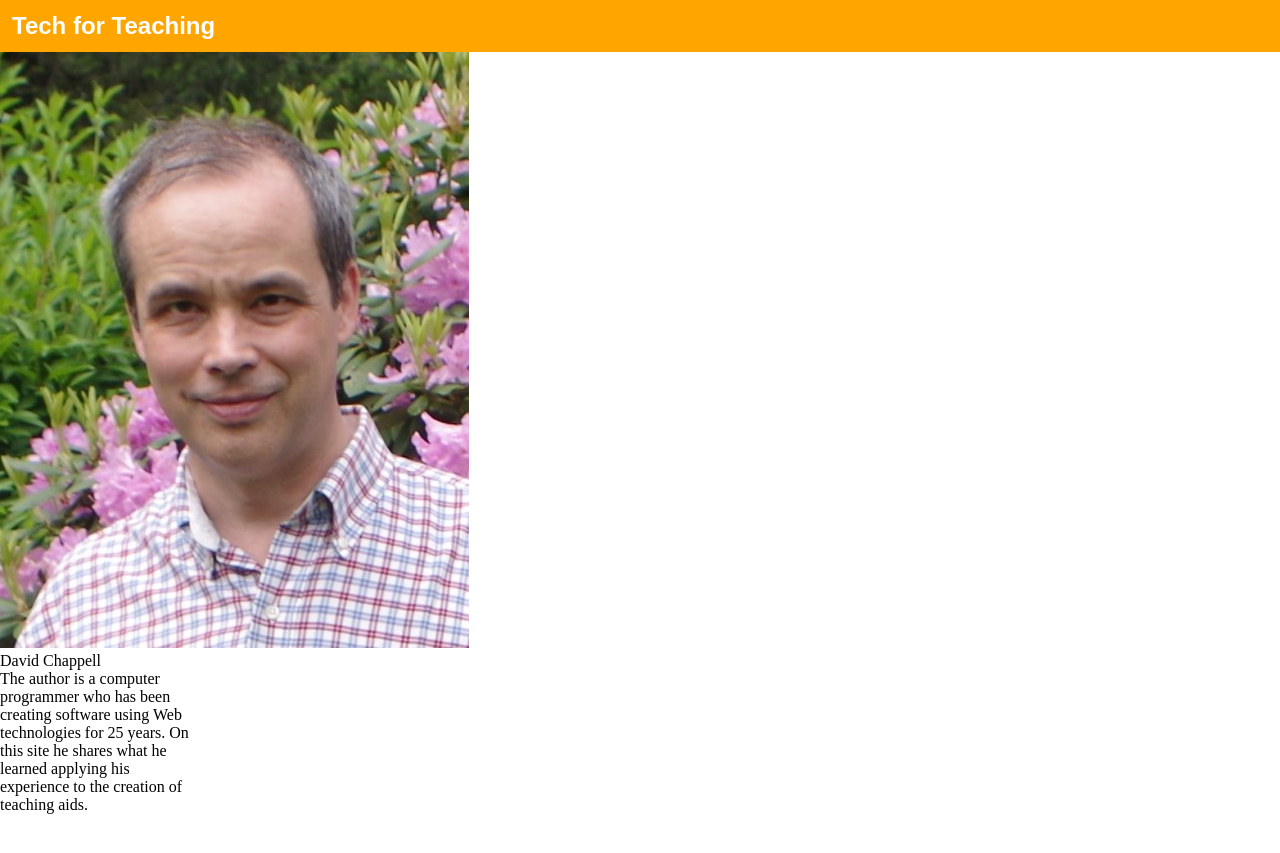
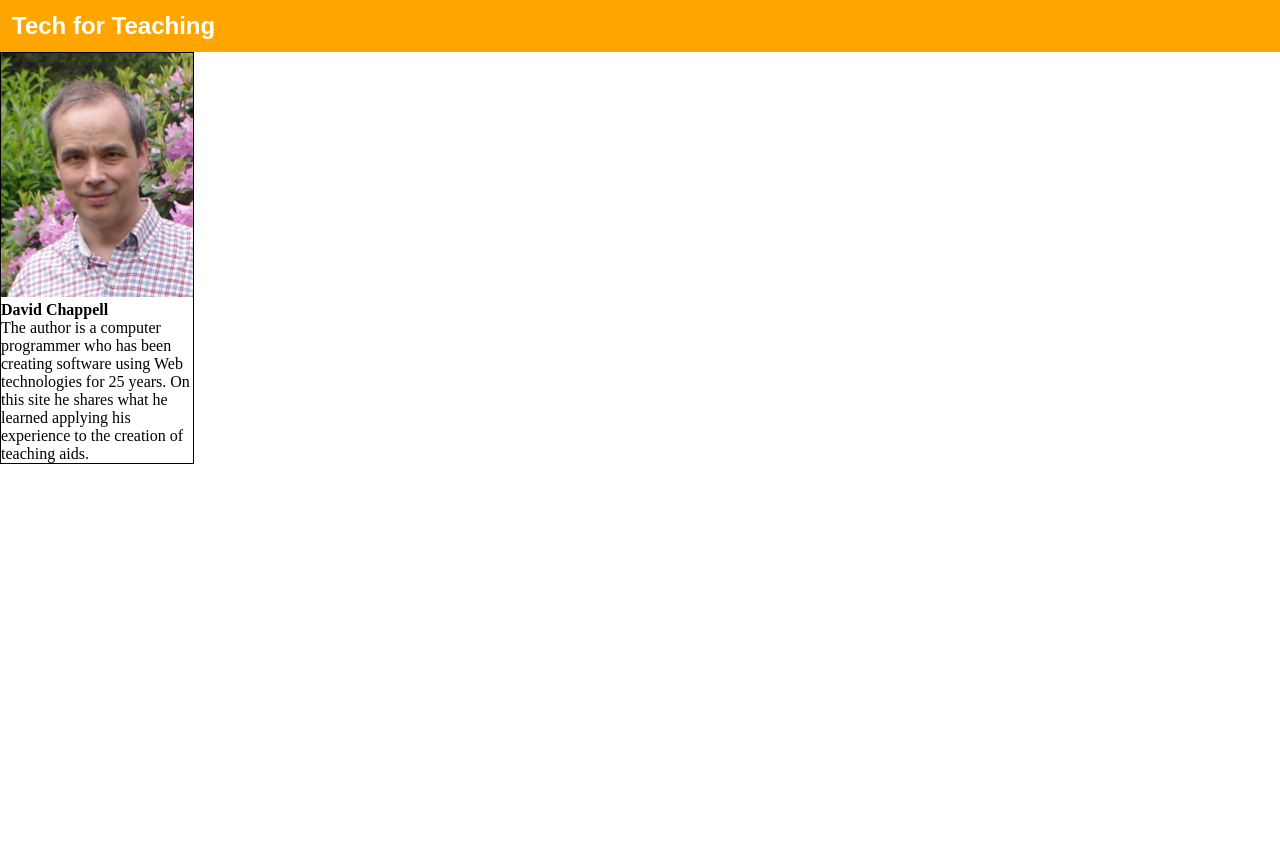
Before and after one commit to david672orford/tech-for-teaching, a Jekyll site: the page built from index.md, in a window 1280 px wide. Shown: the top 853 px of the page. Built offline with Jekyll 4.4.1, drawn with Linux system fonts in a browser that asks for light colours; our own code applies the rules of GitHub Pages for plain Markdown files.

Commit message:
Fixed style

```diff
--- a/_layouts/default.html
+++ b/_layouts/default.html
@@ -14,8 +14,8 @@
 
 <div class="author_box">
   <img src="assets/images/author.jpg">
-  <div id="author_byline">David Chappell</div>
-  <div id="author_blurb">
+  <div class="author_byline">David Chappell</div>
+  <div class="author_blurb">
     The author is a computer programmer who has been creating software
     using Web technologies for 25 years. On this site he shares what he
 	learned applying his experience to the creation of teaching aids.
--- a/assets/css/style.css
+++ b/assets/css/style.css
@@ -36,6 +36,10 @@ UL {
 DIV.author_box {
 	width: 15%;
 	max-width: 400px;
+	border: thin solid black;
+	}
+DIV.author_box IMG {
+	width: 100%;
 	}
 DIV.author_byline {
 	font-weight: bold;
```
Also changed, not shown: README.md.
